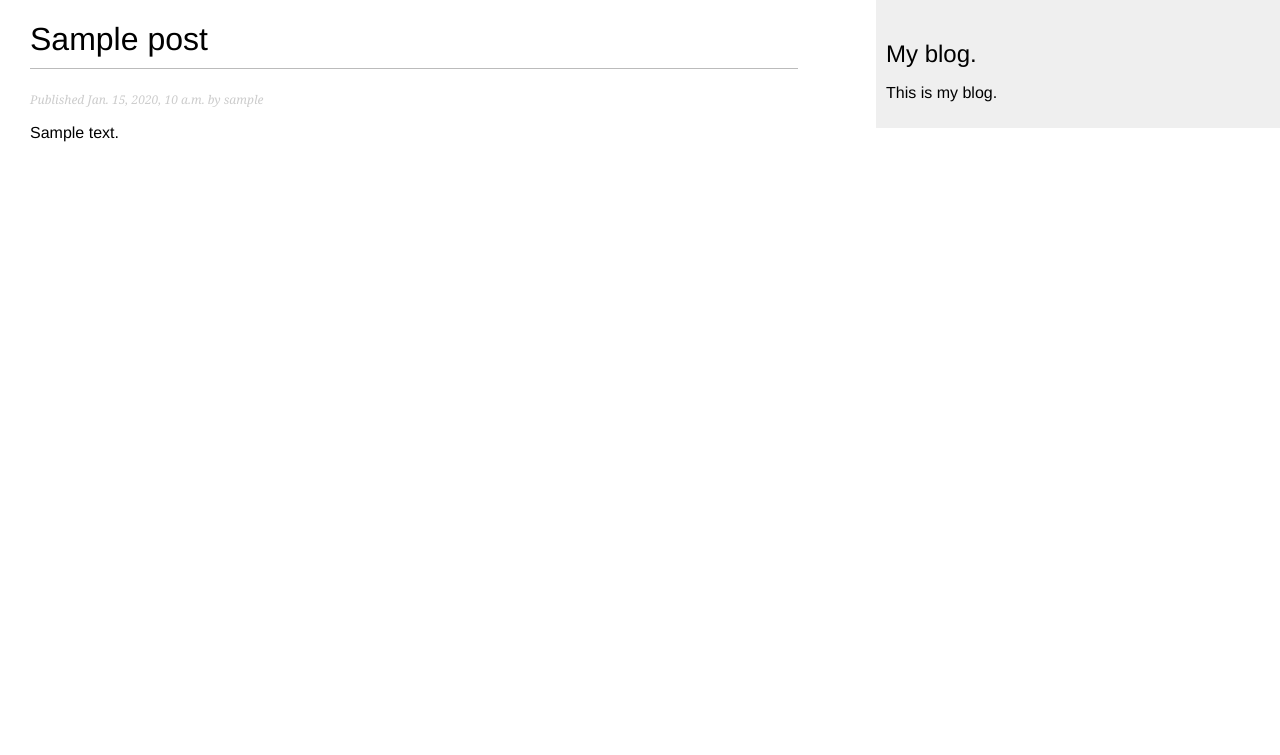
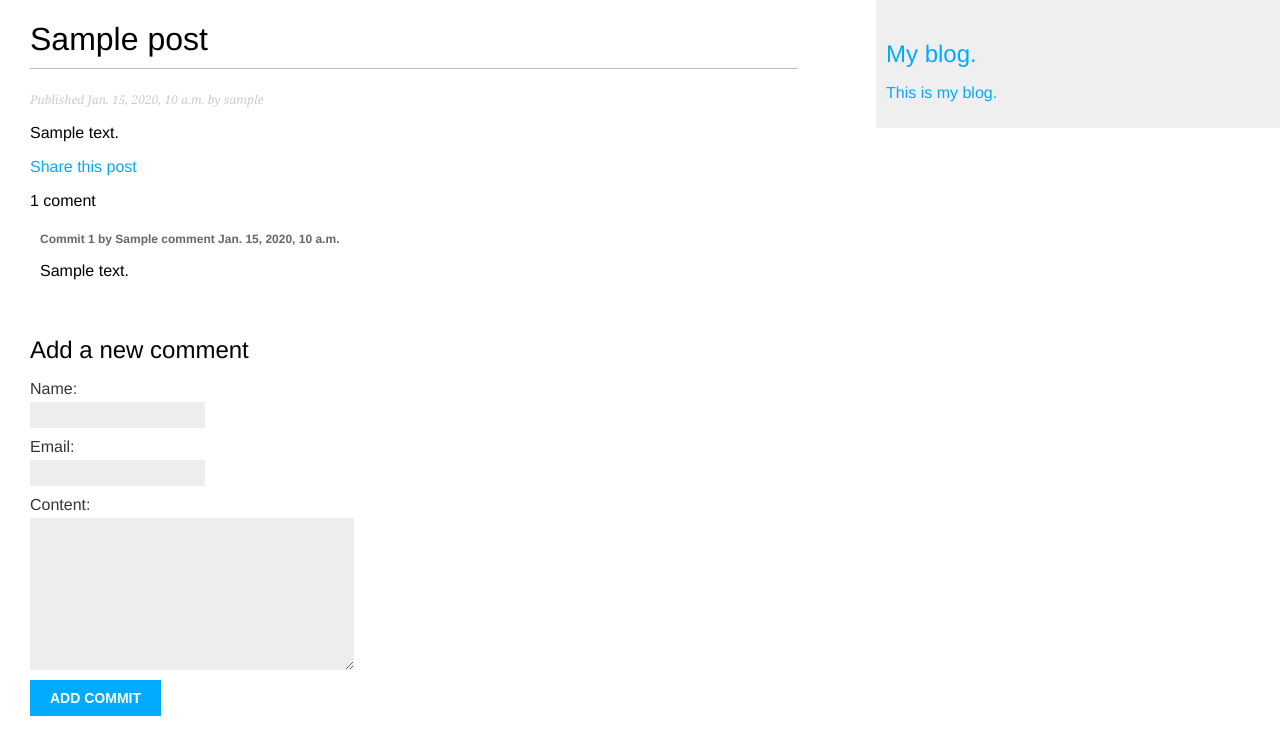
Before and after one commit to emurze/blog, a Django app: a page that uses mysite/templates/blog/base.html in a window 1280 px wide. Shown: the top 755 px of the page. Run offline with Django 4.2, Linux system fonts and the light colour scheme; tables that the repository leaves empty hold one stand-in row (values such as "Sample post").

Commit message:
Add comments. Add email message sender.

```diff
--- a/mysite/blog/forms.py
+++ b/mysite/blog/forms.py
@@ -1,4 +1,6 @@
 from django import forms
+
+from .models import Comment
 
 
 class EmailPostForm(forms.Form):
@@ -6,3 +8,9 @@ class EmailPostForm(forms.Form):
     email = forms.EmailField()
     to = forms.CharField(max_length=25)
     content = forms.CharField(required=False, widget=forms.Textarea)
+
+
+class CommitForm(forms.ModelForm):
+    class Meta:
+        model = Comment
+        fields = ['name', 'email', 'content']
--- a/mysite/blog/models.py
+++ b/mysite/blog/models.py
@@ -43,3 +43,23 @@ class Post(models.Model):
 
     def __str__(self) -> str:
         return f"{self.title}"
+
+
+class Comment(models.Model):
+    post = models.ForeignKey(Post, on_delete=models.CASCADE,
+                             related_name='comments')
+    name = models.CharField(max_length=80)
+    email = models.EmailField()
+    content = models.TextField()
+    updated = models.DateTimeField(auto_now=True)
+    created = models.DateTimeField(auto_now_add=True)
+    active = models.BooleanField(default=True)
+
+    class Meta:
+        ordering = ['created']
+        indexes = [
+            models.Index(fields=['created'])
+        ]
+
+    def __str__(self):
+        return f"Comment {self.name} on {self.post}."
--- a/mysite/blog/urls.py
+++ b/mysite/blog/urls.py
@@ -1,6 +1,6 @@
 from django.urls import path
 
-from blog.views import PostListView, post_detail, post_share
+from .views import PostListView, post_detail, PostShare, post_comment
 
 app_name = 'blog'
 
@@ -8,5 +8,6 @@ urlpatterns = (
     path('', PostListView.as_view(), name='post_list'),
     path('<int:year>/<int:month>/<int:day>/<slug:slug>/',
          post_detail, name='post_detail'),
-    path('<int:post_id>/share', post_share, name='post_share'),
+    path('<int:post_id>/share', PostShare.as_view(), name='post_share'),
+    path('<int:post_id>/comment', post_comment, name='post_comment')
 )
--- a/mysite/blog/views.py
+++ b/mysite/blog/views.py
@@ -1,10 +1,14 @@
 from django.core.handlers.wsgi import WSGIRequest
+from django.core.mail import send_mail
 from django.http import HttpResponse
 from django.shortcuts import render, get_object_or_404
+from django.views import View
+from django.views.decorators.http import require_POST
 from django.views.generic import ListView
 
-from blog.forms import EmailPostForm
-from blog.models import Post
+from mysite.settings import EMAIL_HOST_USER
+from .forms import EmailPostForm, CommitForm
+from .models import Post
 
 
 class PostListView(ListView):
@@ -20,18 +24,43 @@ def post_detail(request: WSGIRequest, year: int, month: int,
         Post, status=Post.Status.PUBLISHED, slug=slug,
         publish__month=month, publish__day=day, publish__year=year
     )
-    return render(request, 'blog/post/detail.html', {'post': post})
+    comments = post.comments.filter(active=True)
+    form = CommitForm()
+    context = {'post': post, 'comments': comments, 'form': form}
+    return render(request, 'blog/post/detail.html', context)
 
 
-def post_share(request: WSGIRequest, post_id: int) -> HttpResponse:
+class PostShare(View):
+    TEMP_NAME = 'blog/post/share.html'
+
+    def get(self, request: WSGIRequest, post_id: int) -> HttpResponse:
+        post = get_object_or_404(Post, pk=post_id)
+        form = EmailPostForm()
+        context = {'post': post, 'form': form}
+        return render(request,  self.TEMP_NAME, context)
+
+    def post(self, request: WSGIRequest, post_id: int) -> HttpResponse:
+        post = get_object_or_404(Post, pk=post_id)
+        sent = False
+        if (form := EmailPostForm(request.POST)).is_valid():
+            cd = form.cleaned_data
+            post_url = request.build_absolute_uri(post.get_absolute_url())
+            subject = f"{cd['name']} recommends you read {post.title}"
+            message = f"Read {post.title} at {post_url}\n\n" \
+                      f"{cd['name']}\'s comments: {cd['content']}'"
+            send_mail(subject, message, EMAIL_HOST_USER, [cd["to"]])
+            sent = True
+        context = {'post': post, 'form': form, 'sent': sent}
+        return render(request, self.TEMP_NAME, context)
+
+
+@require_POST
+def post_comment(request: WSGIRequest, post_id: int) -> HttpResponse:
     post = get_object_or_404(Post, pk=post_id)
-    if request.method == 'POST':
-        form = EmailPostForm(request.POST)
-        if form.is_valid():
-            cd = form.cleaned_data
-            # send email
-            print(cd)
-    else:
-        form = EmailPostForm()
-    print(form)
-    return render(request, 'blog/post/share.html', {'form': form, 'post': post})
+    comment = False
+    if (form := CommitForm(request.POST)).is_valid():
+        comment = form.save(commit=False)
+        comment.post = post
+        comment.save()
+    context = {'post': post, 'form': form, 'comment': comment}
+    return render(request, 'blog/post/comment.html', context)
--- a/mysite/static/css/blog.css
+++ b/mysite/static/css/blog.css
@@ -90,3 +90,5 @@ input[type=submit] {
     font-size:12px;
     color:#666;
 }
+.only-one-color, .only-one-color:visited {color: #00abff;}
+.only-one-color:active, .only-one-color:hover {color: #00abff;}
--- a/mysite/templates/blog/base.html
+++ b/mysite/templates/blog/base.html
@@ -12,8 +12,10 @@
         {% endblock %}
     </div>
     <div id="sidebar">
-        <h2>My blog.</h2>
-        <p>This is my blog.</p>
+        <a href="{% url 'blog:post_list' %}">
+            <h2 class="only-one-color">My blog.</h2>
+            <p class="only-one-color">This is my blog.</p>
+        </a>
     </div>
 </body>
 </html>
--- a/mysite/templates/blog/post/detail.html
+++ b/mysite/templates/blog/post/detail.html
@@ -8,4 +8,22 @@
         Published {{ post.publish }} by {{ post.author }}
     </p>
     {{ post.content | linebreaks }}
+    <p>
+        <a href="{% url 'blog:post_share' post.id %}">Share this post</a>
+    </p>
+    {% with comments.count as total_comments %}
+        {{ total_comments }} coment{{ total_comments|pluralize }}
+    {% endwith %}
+    {% for comment in comments %}
+        <div class="comment">
+            <p class="info">
+                Commit {{ forloop.counter }} by {{ comment.name }}
+                {{ comment.created }}
+            </p>
+            {{ comment.content|linebreaks }}
+        </div>
+    {% empty %}
+        <h2>There are no commits.</h2>
+    {% endfor %}
+    {% include 'blog/post/includes/comment_form.html' %}
 {% endblock %}
--- /dev/null
+++ b/mysite/templates/blog/post/includes/comment_form.html
@@ -0,0 +1,6 @@
+<h2>Add a new comment</h2>
+<form action="{% url 'blog:post_comment' post.id %}" method="POST">
+    {{ form.as_p }}
+    {% csrf_token %}
+    <p><input type="submit" value="Add commit"></p>
+</form>
```
Also changed, not shown: mysite/blog/admin.py (+8 -1 lines), mysite/mysite/settings.py (+7 -0 lines), mysite/templates/blog/post/comment.html (added, +13 -0 lines), mysite/templates/blog/post/share.html (+7 -0 lines), mysite/blog/migrations/0003_comment_comment_blog_commen_created_0e6ed4_idx.py (added).
